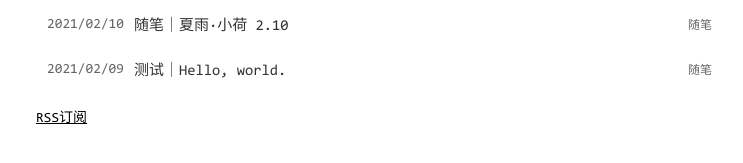
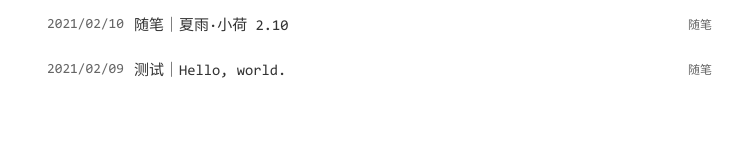
Before and after one commit to PengyuJiang/PengyuJiang.github.io-history, a Jekyll site: the page built from index.html, in a window 1280 px wide. Shown: the part 386-549 px from the top of the page, without its empty margins (268-1011 px from the left). Built offline with Jekyll 4.4.1, drawn with Linux system fonts in a browser that asks for light colours.

Commit message:
Update footer.html

```diff
--- a/_includes/footer.html
+++ b/_includes/footer.html
@@ -1,6 +1,4 @@
 <footer class="footer">
-  <span>{{ site.footerText }}</span>
-  <a href="{{ site.baseurl }}/static/xml/rss.xml">RSS订阅</a>
 </footer>
 <div id="to-top">
   <span></span>
```
